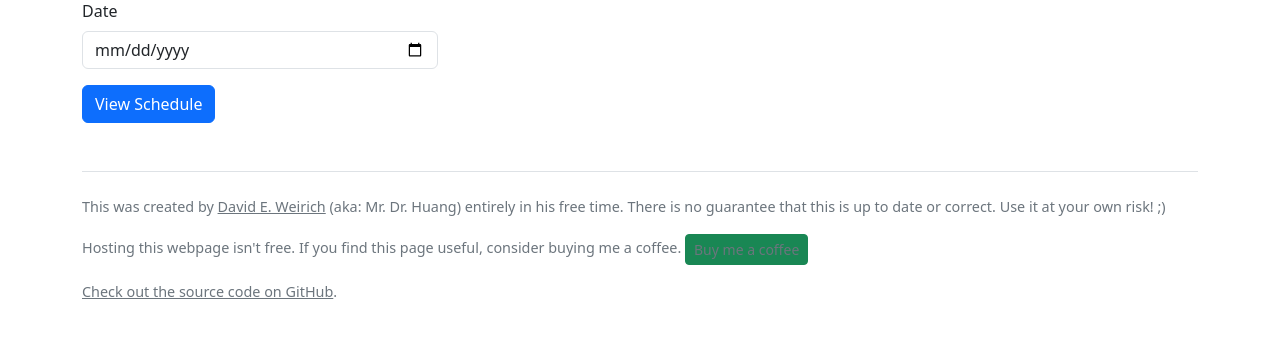
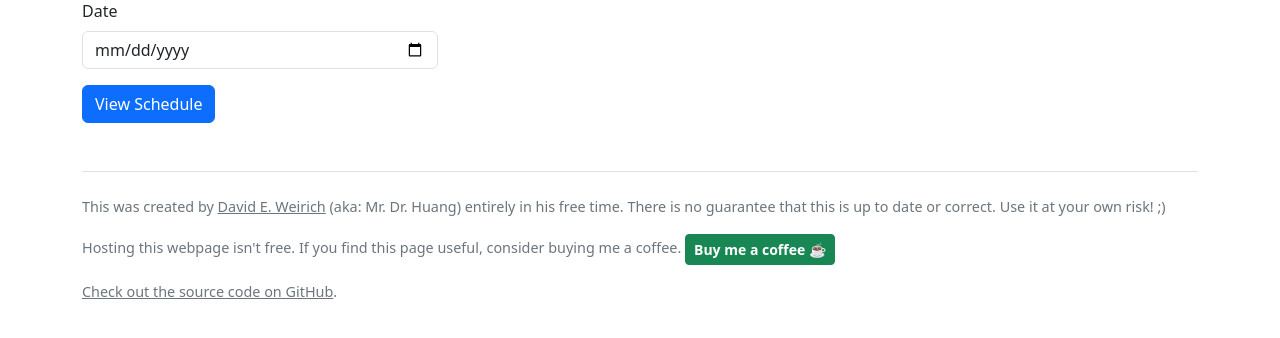
Before and after one commit to weirichd/resident-schedule, a FastAPI app: page /date_picker/ in a window 1280 px wide. Shown: the part 185-523 px from the top of the page. Run offline with FastAPI, Linux system fonts and the light colour scheme; parts of the project's set-up code (start-up, migrations or seed data) failed here and were passed over.

Commit message:
Fix buy-me-a-coffee button: white bold text with coffee emoji
The footer CSS was overriding the button text color to gray.
Added a more specific rule for .btn links in the footer.

Co-Authored-By: Claude Opus 4.6 (1M context) <noreply@anthropic.com>

```diff
--- a/app/templates/base.html
+++ b/app/templates/base.html
@@ -20,6 +20,9 @@
         }
         .footer-section a {
             color: #6c757d;
+        }
+        .footer-section a.btn {
+            color: #fff;
         }
         .table {
             font-size: 0.95rem;
@@ -82,7 +85,7 @@
         <p>
             Hosting this webpage isn't free.
             If you find this page useful, consider buying me a coffee.
-            <a class="btn btn-sm btn-success" href="https://www.buymeacoffee.com/weirichdavid" role="button">Buy me a coffee</a>
+            <a class="btn btn-sm btn-success fw-bold" href="https://www.buymeacoffee.com/weirichdavid" role="button">Buy me a coffee ☕</a>
         </p>
         <p>
             <a href="https://github.com/weirichd/resident-schedule">Check out the source code on GitHub</a>.
```
